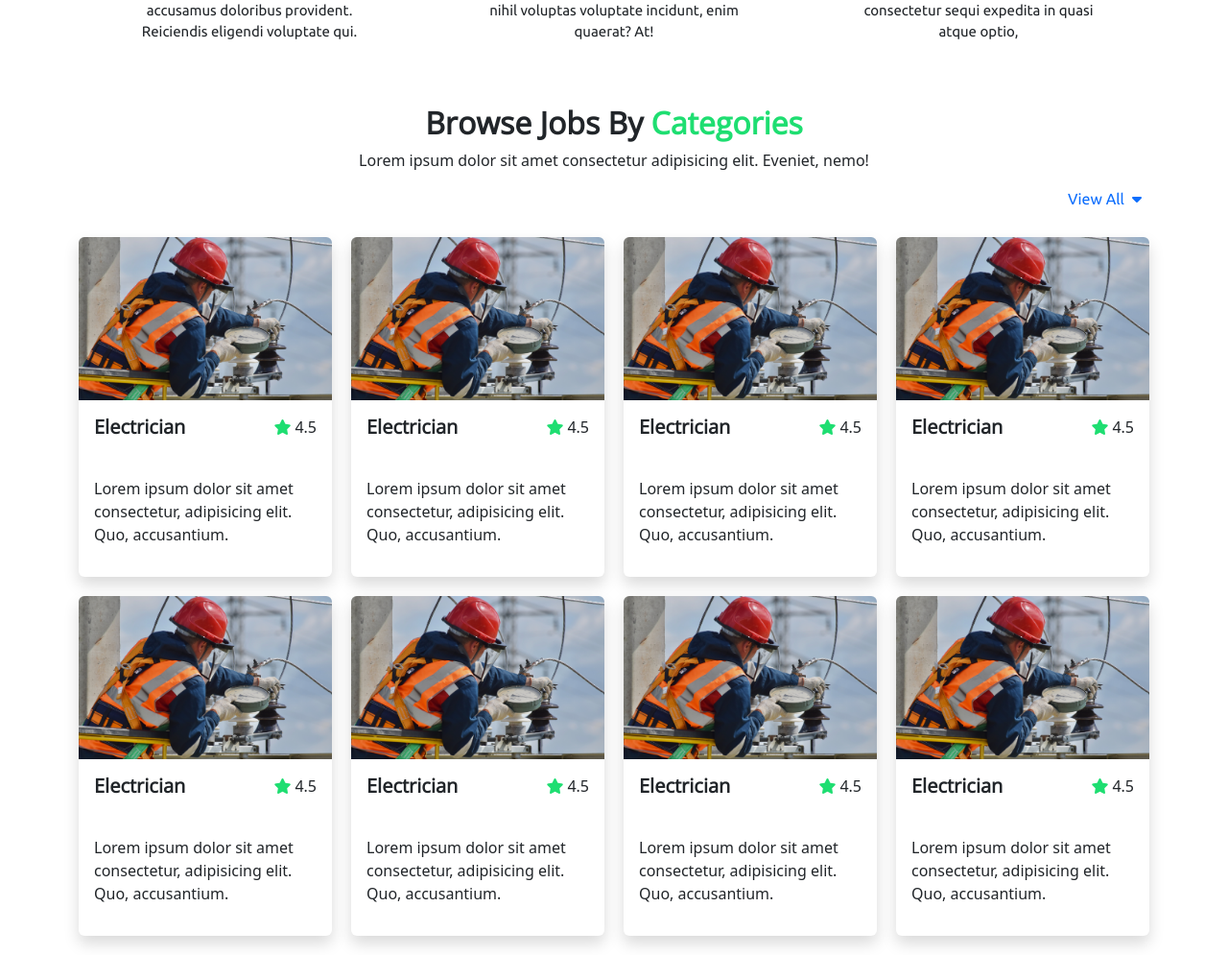
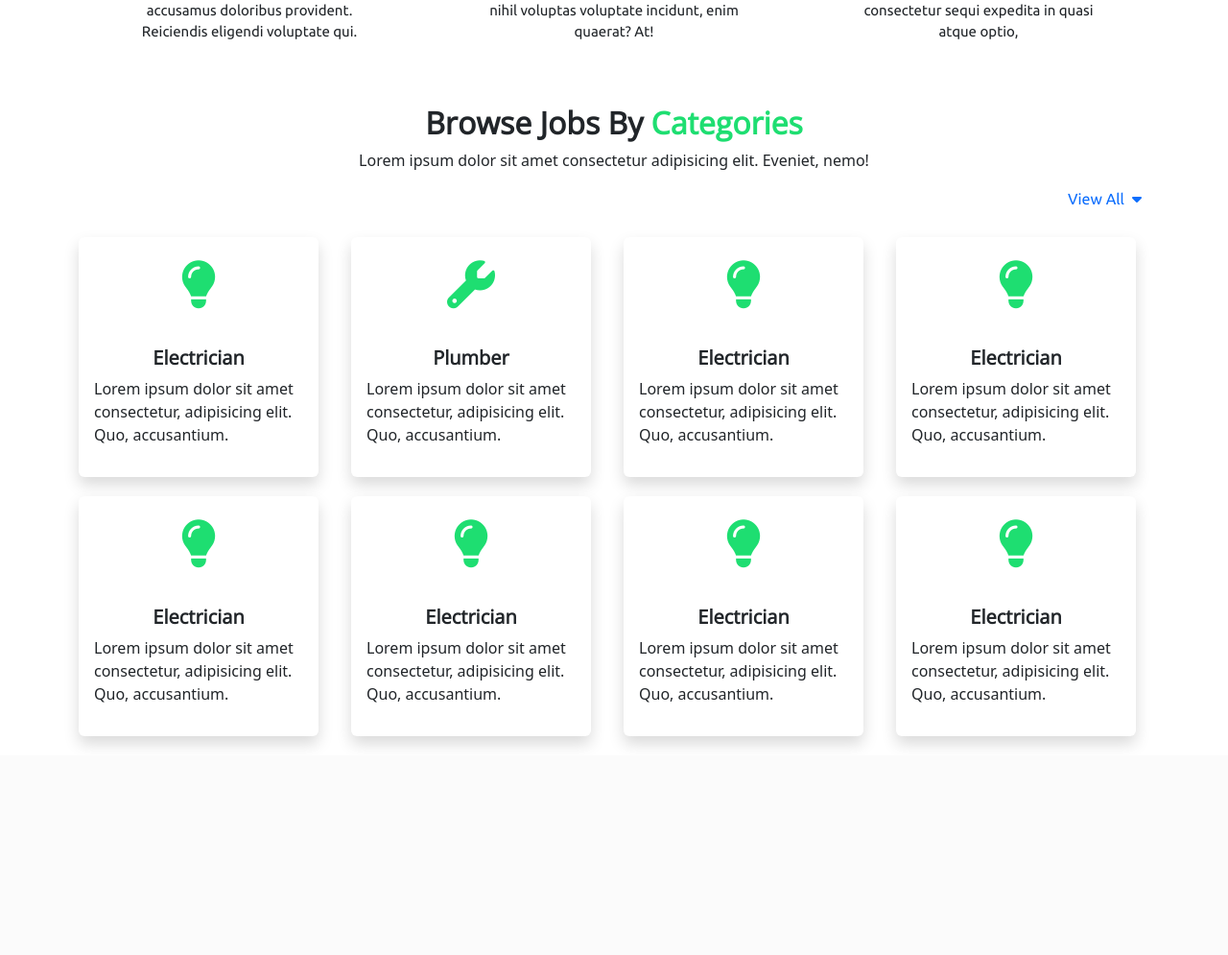
Before and after one commit to Devsantoshkumar/LocalJobConnect, a PHP site: the page made by private/view/home.view.php in a window 1280 px wide. Shown: the part 991-1986 px from the top of the page at 96% size. After the commit the page ends 1767 px from the top, so only its background shows below. Run offline with PHP 8.4, Linux system fonts and the light colour scheme; the template is opened without the code that fills it, so the values that code supplies are empty; some libraries are stand-ins or nearby versions.

Commit message:
initial commit

```diff
--- a/assets/css/style.css
+++ b/assets/css/style.css
@@ -63,10 +63,17 @@
     gap: 20px;
     padding: 20px 0px;
 }
-.job-category-box .job-category-image{
-    width: 100%;
-    height: 100%;
-    object-fit: cover;
+
+.job-category-box{
+    width: 250px;
+    height: 250px;
+}
+
+.job-category-box i{
+    font-size: 50px;
+    padding: 10px;
+    color: var(--green-color);
+    margin: auto;
 }
 
 /* Job Category Section End */
--- a/private/view/home.view.php
+++ b/private/view/home.view.php
@@ -81,114 +81,74 @@ $this->view("includes/navbar");
             </div>
             <div class="job-category mt-2">
                 <div class="job-category-box rounded card border-0 shadow">
-                    <div class="job-category-image rounded">
-                        <img src="assets\image\job-category-electrician.jpg" class="rounded-top img-fluid" alt="image">
-                    </div>
+                    <i class="fa-solid fa-lightbulb"></i>
                     <div class="p-3">
-                        <div class="d-flex align-item-center justify-content-between">
-                            <h1 class="fw-bold fs-5 heading-text card-title">Electrician</h1>
-                            <span><i class="fa-solid fa-star fs-6 heading-color mx-1"></i>4.5 </span>
+                        <div class="d-flex align-item-center justify-content-center">
+                            <h1 class="fw-bold fs-5 heading-text  card-title">Electrician</h1>
                         </div>
-                    </div>
-                    <div class="card-body">
                         <p>Lorem ipsum dolor sit amet consectetur, adipisicing elit. Quo, accusantium.</p>
                     </div>
                 </div>
                 <div class="job-category-box rounded card border-0 shadow">
-                    <div class="job-category-image rounded">
-                        <img src="assets\image\job-category-electrician.jpg" class="rounded-top img-fluid" alt="image">
-                    </div>
+                    <i class="fa-solid fa-wrench"></i>
                     <div class="p-3">
-                        <div class="d-flex align-item-center justify-content-between">
-                            <h1 class="fw-bold fs-5 heading-text card-title">Electrician</h1>
-                            <span><i class="fa-solid fa-star fs-6 heading-color mx-1"></i>4.5 </span>
+                        <div class="d-flex align-item-center justify-content-center">
+                            <h1 class="fw-bold fs-5 heading-text  card-title">Plumber</h1>
                         </div>
-                    </div>
-                    <div class="card-body">
                         <p>Lorem ipsum dolor sit amet consectetur, adipisicing elit. Quo, accusantium.</p>
                     </div>
                 </div>
                 <div class="job-category-box rounded card border-0 shadow">
-                    <div class="job-category-image rounded">
-                        <img src="assets\image\job-category-electrician.jpg" class="rounded-top img-fluid" alt="image">
-                    </div>
+                    <i class="fa-solid fa-lightbulb"></i>
                     <div class="p-3">
-                        <div class="d-flex align-item-center justify-content-between">
-                            <h1 class="fw-bold fs-5 heading-text card-title">Electrician</h1>
-                            <span><i class="fa-solid fa-star fs-6 heading-color mx-1"></i>4.5 </span>
+                        <div class="d-flex align-item-center justify-content-center">
+                            <h1 class="fw-bold fs-5 heading-text  card-title">Electrician</h1>
                         </div>
-                    </div>
-                    <div class="card-body">
                         <p>Lorem ipsum dolor sit amet consectetur, adipisicing elit. Quo, accusantium.</p>
                     </div>
                 </div>
                 <div class="job-category-box rounded card border-0 shadow">
-                    <div class="job-category-image rounded">
-                        <img src="assets\image\job-category-electrician.jpg" class="rounded-top img-fluid" alt="image">
-                    </div>
+                    <i class="fa-solid fa-lightbulb"></i>
                     <div class="p-3">
-                        <div class="d-flex align-item-center justify-content-between">
-                            <h1 class="fw-bold fs-5 heading-text card-title">Electrician</h1>
-                            <span><i class="fa-solid fa-star fs-6 heading-color mx-1"></i>4.5 </span>
+                        <div class="d-flex align-item-center justify-content-center">
+                            <h1 class="fw-bold fs-5 heading-text  card-title">Electrician</h1>
                         </div>
-                    </div>
-                    <div class="card-body">
                         <p>Lorem ipsum dolor sit amet consectetur, adipisicing elit. Quo, accusantium.</p>
                     </div>
                 </div>
                 <div class="job-category-box rounded card border-0 shadow">
-                    <div class="job-category-image rounded">
-                        <img src="assets\image\job-category-electrician.jpg" class="rounded-top img-fluid" alt="image">
-                    </div>
+                    <i class="fa-solid fa-lightbulb"></i>
                     <div class="p-3">
-                        <div class="d-flex align-item-center justify-content-between">
-                            <h1 class="fw-bold fs-5 heading-text card-title">Electrician</h1>
-                            <span><i class="fa-solid fa-star fs-6 heading-color mx-1"></i>4.5 </span>
+                        <div class="d-flex align-item-center justify-content-center">
+                            <h1 class="fw-bold fs-5 heading-text  card-title">Electrician</h1>
                         </div>
-                    </div>
-                    <div class="card-body">
                         <p>Lorem ipsum dolor sit amet consectetur, adipisicing elit. Quo, accusantium.</p>
                     </div>
                 </div>
                 <div class="job-category-box rounded card border-0 shadow">
-                    <div class="job-category-image rounded">
-                        <img src="assets\image\job-category-electrician.jpg" class="rounded-top img-fluid" alt="image">
-                    </div>
+                    <i class="fa-solid fa-lightbulb"></i>
                     <div class="p-3">
-                        <div class="d-flex align-item-center justify-content-between">
-                            <h1 class="fw-bold fs-5 heading-text card-title">Electrician</h1>
-                            <span><i class="fa-solid fa-star fs-6 heading-color mx-1"></i>4.5 </span>
+                        <div class="d-flex align-item-center justify-content-center">
+                            <h1 class="fw-bold fs-5 heading-text  card-title">Electrician</h1>
                         </div>
-                    </div>
-                    <div class="card-body">
                         <p>Lorem ipsum dolor sit amet consectetur, adipisicing elit. Quo, accusantium.</p>
                     </div>
                 </div>
                 <div class="job-category-box rounded card border-0 shadow">
-                    <div class="job-category-image rounded">
-                        <img src="assets\image\job-category-electrician.jpg" class="rounded-top img-fluid" alt="image">
-                    </div>
+                    <i class="fa-solid fa-lightbulb"></i>
                     <div class="p-3">
-                        <div class="d-flex align-item-center justify-content-between">
-                            <h1 class="fw-bold fs-5 heading-text card-title">Electrician</h1>
-                            <span><i class="fa-solid fa-star fs-6 heading-color mx-1"></i>4.5 </span>
+                        <div class="d-flex align-item-center justify-content-center">
+                            <h1 class="fw-bold fs-5 heading-text  card-title">Electrician</h1>
                         </div>
-                    </div>
-                    <div class="card-body">
                         <p>Lorem ipsum dolor sit amet consectetur, adipisicing elit. Quo, accusantium.</p>
                     </div>
                 </div>
                 <div class="job-category-box rounded card border-0 shadow">
-                    <div class="job-category-image rounded">
-                        <img src="assets\image\job-category-electrician.jpg" class="rounded-top img-fluid" alt="image">
-                    </div>
+                    <i class="fa-solid fa-lightbulb"></i>
                     <div class="p-3">
-                        <div class="d-flex align-item-center justify-content-between">
-                            <h1 class="fw-bold fs-5 heading-text card-title">Electrician</h1>
-                            <span><i class="fa-solid fa-star fs-6 heading-color mx-1"></i>4.5 </span>
+                        <div class="d-flex align-item-center justify-content-center">
+                            <h1 class="fw-bold fs-5 heading-text  card-title">Electrician</h1>
                         </div>
-                    </div>
-                    <div class="card-body">
                         <p>Lorem ipsum dolor sit amet consectetur, adipisicing elit. Quo, accusantium.</p>
                     </div>
                 </div>
```
